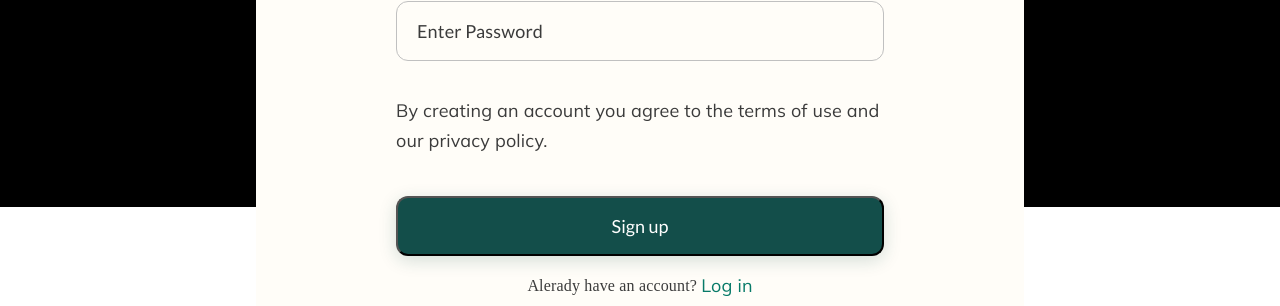
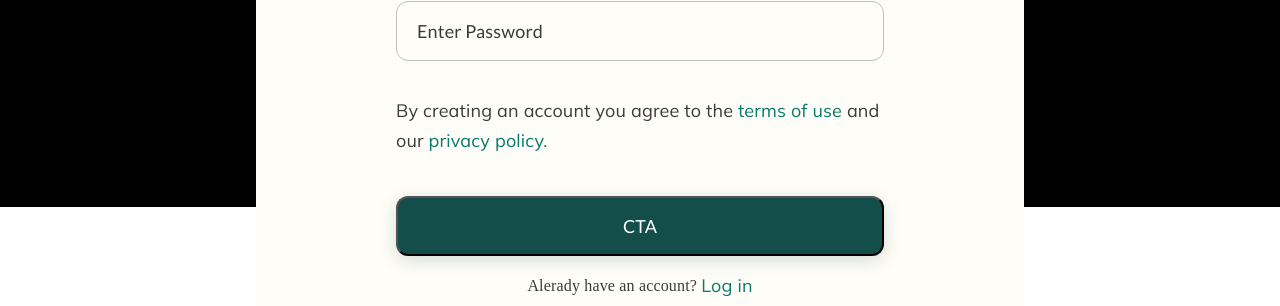
Before and after one commit to 2ee000/Login_WebApp, a React (Create React App) app: page /signup in a window 1280 px wide. Shown: the part 593-899 px from the top of the page. Built offline with nearby package versions, Linux system fonts and the light colour scheme; a web font is replaced by a local one.

Commit message:
logo, close add

```diff
--- a/src/components/SignupInput.js
+++ b/src/components/SignupInput.js
@@ -37,10 +37,10 @@ class Input extends React.Component {
         </div>
         <div className='signup__extra'>
           <div className='signup__terms'>
-              <p>By creating an account you agree to the terms of use and our privacy policy.</p>
+            <p>By creating an account you agree to the <a href='#'>terms of use </a>and our <a href='#'>privacy policy.</a></p>
           </div>
           <div className='signup__button'>
-            <button type='submit'>Sign up</button>
+            <button type='submit'>CTA</button>
             <div className='signup__login'>
               <p>Alerady have an account?&nbsp;</p>
               <a href='#'>Log in</a>
--- a/src/pages/Signup.js
+++ b/src/pages/Signup.js
@@ -8,6 +8,8 @@ class Signup extends React.Component {
     return (
       <div className='signup'>
         <div className='signup-app'>
+          <div className='signup__logo'></div>
+          <div className='signup__close'></div>
           <Input/>
         </div>
       </div>
--- a/src/styles/signup.css
+++ b/src/styles/signup.css
@@ -16,10 +16,32 @@
   width: 768px;
   height: 1267px;
   display: flex;
+  flex-flow: column nowrap;
   align-items: center;
   text-align: center;
   justify-content: center;
+  position: absolute;
   background: #FFFDF8;
+}
+
+.signup__logo {
+  width: 90.99px;
+  height: 18px;
+  position: absolute;
+  left: 25px;
+  top: 31px;
+  background-image: url('../assets/signup_logo.png');
+  background-size: cover;
+}
+
+.signup__close {
+  width: 30px;
+  height: 30px;
+  position: absolute;
+  right: 25px;
+  top: 25px;
+  background-image: url('../assets/signup_close.png');
+  background-size: cover;
 }
 
 .signup-wrapper {
@@ -118,8 +140,7 @@
 .signup__terms {
   width: 488px;
   height: 100px;
-  display: flex;
-  flex-flow: column nowrap;
+  display: inline;
   text-align: start;
   font-family: 'Mulish';
   font-style: normal;
@@ -128,6 +149,11 @@
   line-height: 30px;
   letter-spacing: 0.166667px;
   color: #3B3B3B;
+}
+
+.signup__terms a {
+  text-decoration: none;
+  color: rgba(7, 122, 104, 1);
 }
 
 .signup__button {
```
Also changed, not shown: src/assets/signup_close.png (added).
